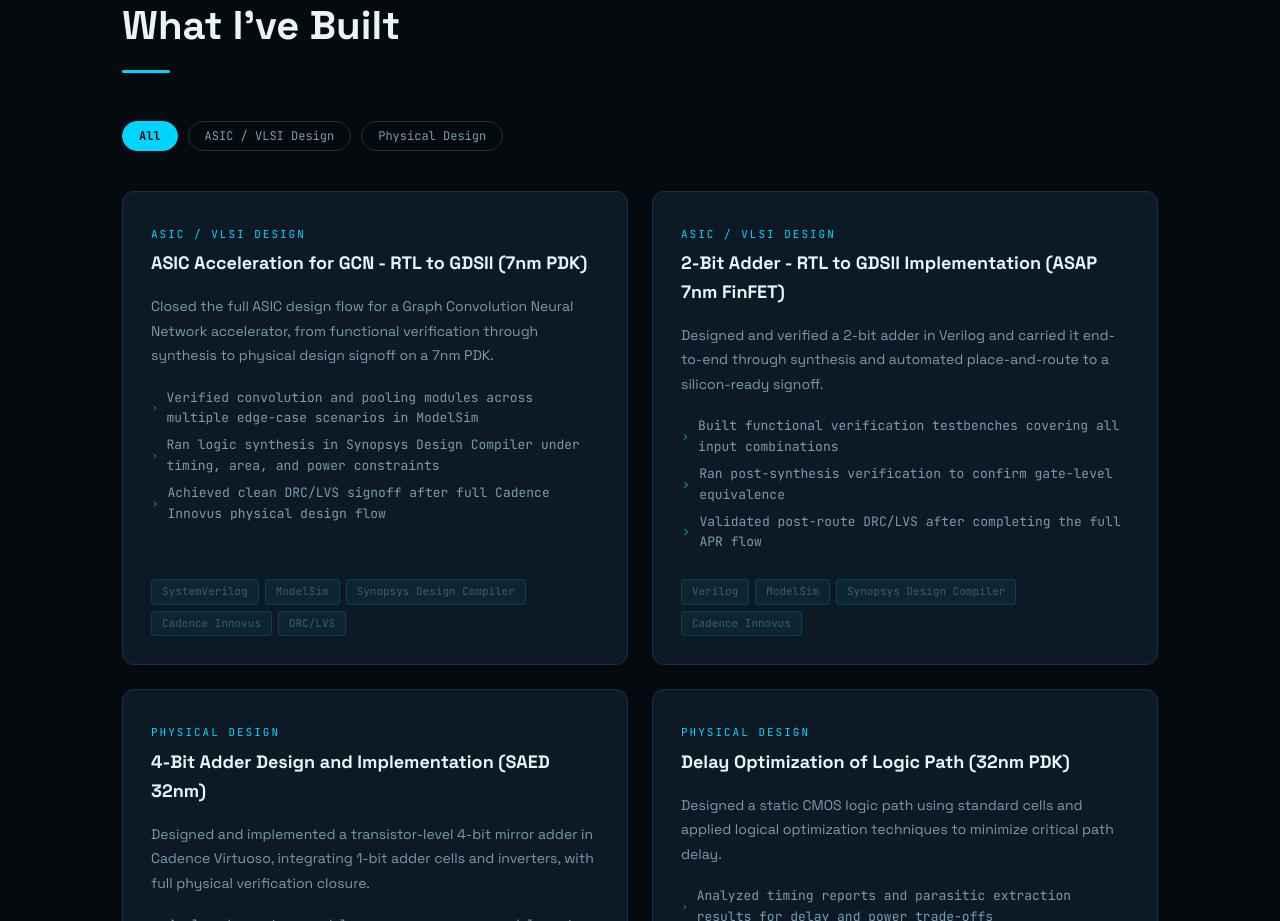
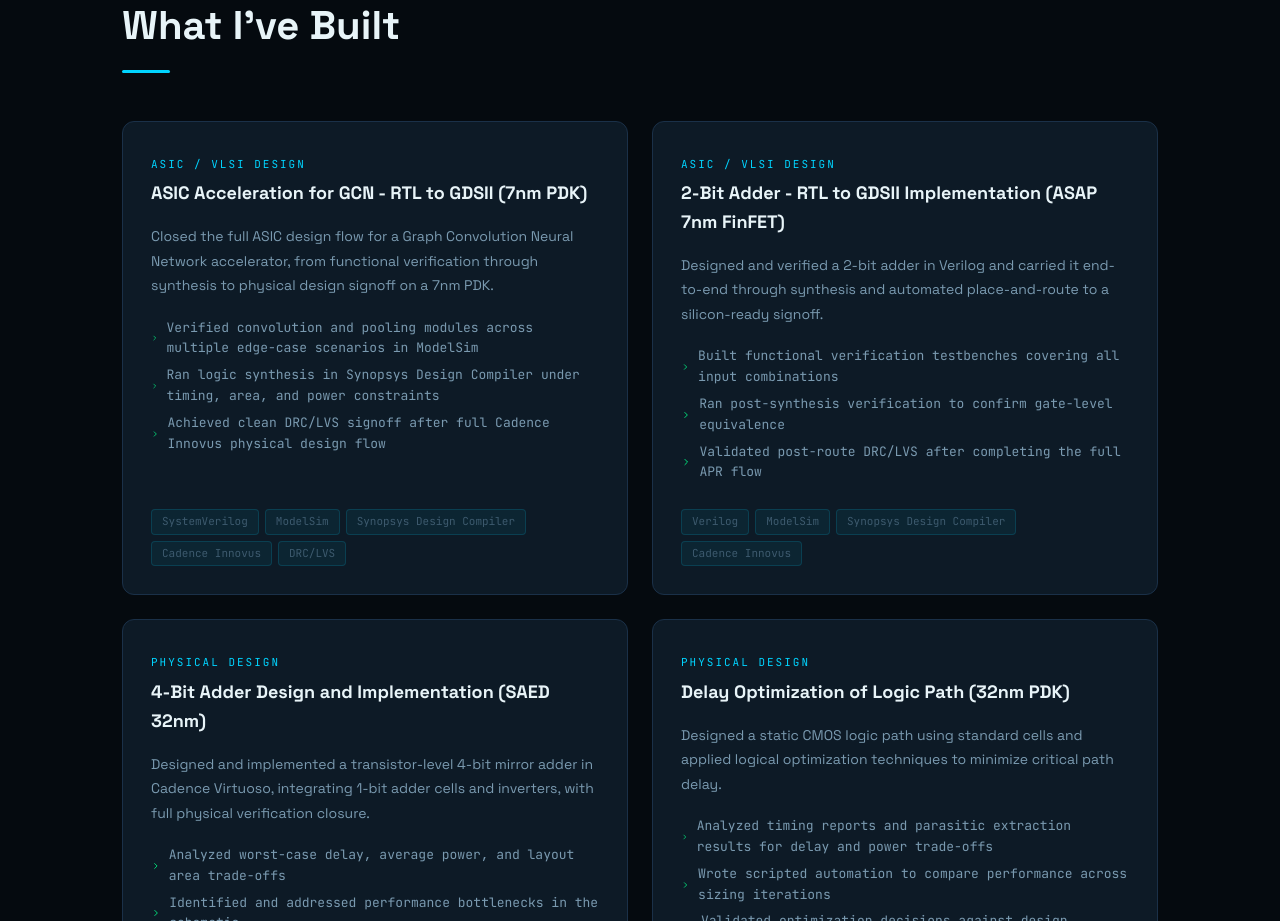
Before and after one commit to adityapkogri336/Portfolio, a React app: page / in a window 1280 px wide. Shown: the part 2640-3561 px from the top of the page. Built offline with nearby package versions, Linux system fonts and the light colour scheme; the HTML template or start-up script is replaced by a standard one.

Commit message:
Remove Physical Design subsection

```diff
--- a/src/components/Projects.tsx
+++ b/src/components/Projects.tsx
@@ -1,20 +1,14 @@
-import { useState } from "react";
 import { motion } from "framer-motion";
 import { projects } from "../data/portfolio";
 import { GitFork, ExternalLink, ChevronRight } from "lucide-react";
 
 export type Project = (typeof projects)[number];
 
-const allCategories = ["All", ...Array.from(new Set(projects.map((p) => p.category)))];
-
 interface ProjectsProps {
   onSelectProject: (project: Project) => void;
 }
 
 export default function Projects({ onSelectProject }: ProjectsProps) {
-  const [active, setActive] = useState("All");
-  const filtered = active === "All" ? projects : projects.filter((p) => p.category === active);
-
   return (
     <section id="projects" style={{ padding: "100px 2rem", maxWidth: 1100, margin: "0 auto" }}>
       <div style={{ marginBottom: 48 }}>
@@ -27,26 +21,9 @@ export default function Projects({ onSelectProject }: ProjectsProps) {
         <div style={{ width: 48, height: 3, background: "var(--accent-cyan)", marginTop: 12, borderRadius: 2 }} />
       </div>
 
-      {/* Filter tabs */}
-      <div style={{ display: "flex", flexWrap: "wrap", gap: 10, marginBottom: 40 }}>
-        {allCategories.map((cat) => (
-          <button key={cat} onClick={() => setActive(cat)} style={{
-            padding: "6px 16px",
-            border: `1px solid ${active === cat ? "var(--accent-cyan)" : "var(--border)"}`,
-            borderRadius: 20,
-            background: active === cat ? "var(--accent-cyan)" : "transparent",
-            color: active === cat ? "var(--bg-primary)" : "var(--text-secondary)",
-            fontFamily: "var(--font-mono)", fontSize: 12,
-            cursor: "pointer", transition: "all 0.2s", fontWeight: active === cat ? 700 : 400,
-          }}>
-            {cat}
-          </button>
-        ))}
-      </div>
-
       {/* Project cards */}
       <div style={{ display: "grid", gridTemplateColumns: "repeat(auto-fill, minmax(480px, 1fr))", gap: 24 }} className="projects-grid">
-        {filtered.map((project) => (
+        {projects.map((project) => (
           <div key={project.id} onClick={() => onSelectProject(project)} style={{
             background: "var(--bg-card)",
             border: "1px solid var(--border)",
```
